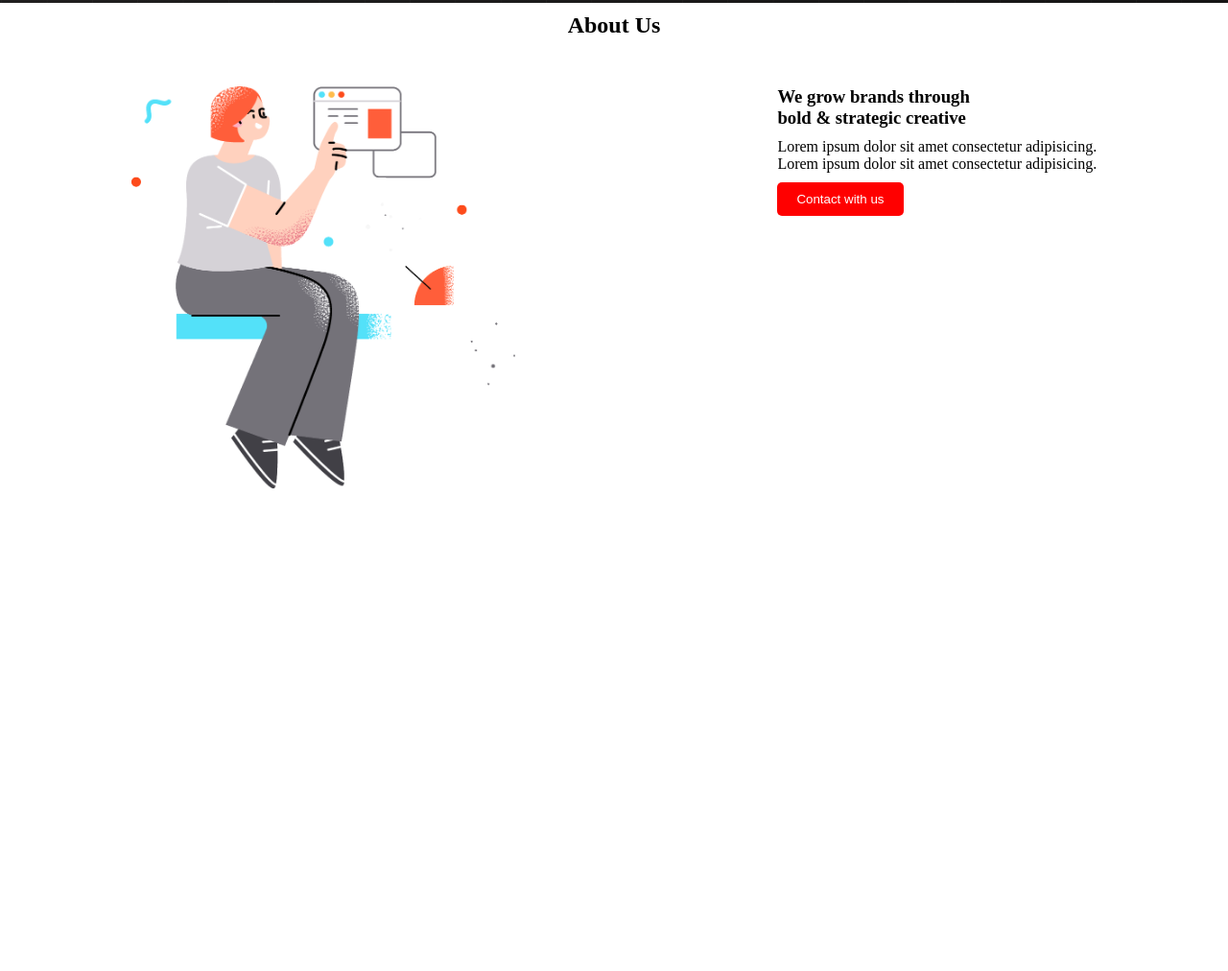
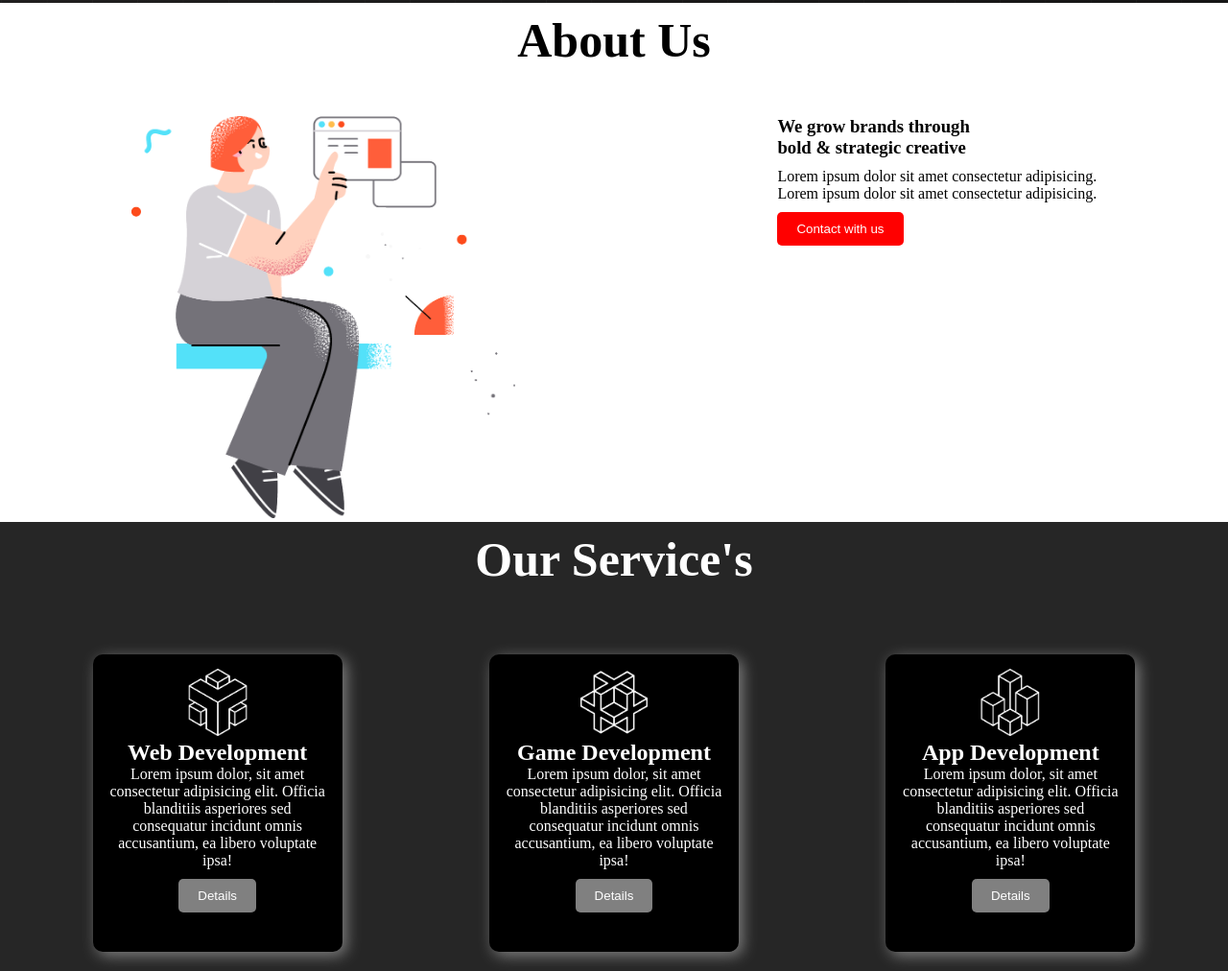
Before and after one commit to Maasuuum/digital-product-ui, a plain HTML site: page index.html in a window 1280 px wide. Shown: the part 860-1872 px from the top of the page at 96% size. Before the commit the page ends 1373 px from the top, so only its background shows below. Drawn offline with Linux system fonts and the light colour scheme.

Commit message:
service section added

```diff
--- a/design/style.css
+++ b/design/style.css
@@ -71,6 +71,7 @@
     text-align: center;
     padding-top: 10px;
     padding-bottom: 50px;
+    font-size: 50px;
 }
 .about-us-container{
     display: flex;
@@ -87,3 +88,32 @@
     padding-top: 10px;
     padding-bottom: 10px;
 }
+.box{
+    height: 280px;
+    width: 230px;
+    box-shadow: 4px 4px 15px gray;
+    background-color: black;
+    color: white;
+    text-align: center;
+    padding: 15px;
+    border-radius: 10px;
+}
+.icon{
+    width: 70px;
+}
+.box-btn{
+    background-color: grey;
+    /* padding-top: 10px; */
+    margin-top: 10px;
+}
+.service-container{
+    display: flex;
+    justify-content: space-around;
+    /* background-color: black; */
+    padding: 20px;
+
+}
+.services{
+    background-color: rgb(38, 38, 38);
+    color: white;
+}
--- a/index.html
+++ b/index.html
@@ -48,6 +48,29 @@
                 </div>
             </div>
         </section>
+        <section class="services">
+            <h1 class="about-us">Our Service's</h1>
+            <div class="service-container">
+                <div class="box">
+                   <img class="icon" src="./design/icon/0.png" alt="">
+                   <h2>Web Development</h2>
+                   <p>Lorem ipsum dolor, sit amet consectetur adipisicing elit. Officia blanditiis asperiores sed consequatur incidunt omnis accusantium, ea libero voluptate ipsa!</p>
+                   <button class="btn-primary box-btn">Details</button>
+                </div>
+                <div class="box">
+                   <img class="icon" src="./design/icon/1.png" alt="">
+                   <h2>Game Development</h2>
+                   <p>Lorem ipsum dolor, sit amet consectetur adipisicing elit. Officia blanditiis asperiores sed consequatur incidunt omnis accusantium, ea libero voluptate ipsa!</p>
+                   <button class="btn-primary box-btn">Details</button>
+                </div>
+                <div class="box">
+                   <img class="icon" src="./design/icon/2.png" alt="">
+                   <h2>App Development</h2>
+                   <p>Lorem ipsum dolor, sit amet consectetur adipisicing elit. Officia blanditiis asperiores sed consequatur incidunt omnis accusantium, ea libero voluptate ipsa!</p>
+                   <button class="btn-primary box-btn">Details</button>
+                </div>
+            </div>
+        </section>
     </main>
     <footer></footer>
 </body>
```
